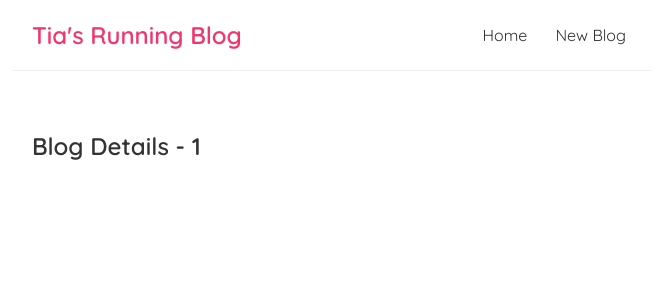
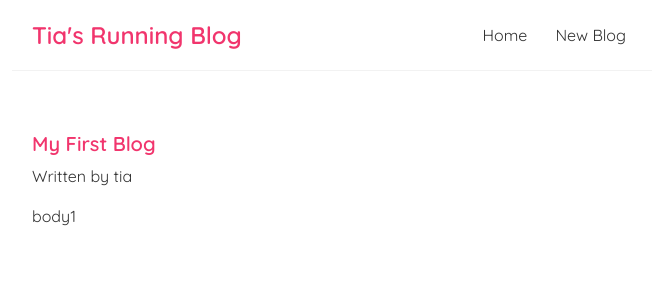
Before and after one commit to tiafields/RunningBlog, a React (Create React App) app: page /blogs/1 in a window 1280 px wide. Shown: the top 300 px of the page, without its empty margins (308-964 px from the left). Built offline with nearby package versions, Linux system fonts and the light colour scheme; data requests are answered from the project's data file.

Commit message:
updating the useFetch hook in the useFetch.js to fetch details of a single blog

```diff
--- a/src/BlogDetails.js
+++ b/src/BlogDetails.js
@@ -1,10 +1,20 @@
 import { useParams } from "react-router-dom/cjs/react-router-dom.min";
+import useFetch from "./useFetch";
 
 const BlogDetails = () => {
     const { id } = useParams();
+    const { data: blog, error, isPending } = useFetch('http://localhost:8000/blogs/' + id);
     return (
         <div className="blog-details">
-            <h2>Blog Details - { id } </h2>
+            { isPending && <div>Loading...</div> }
+            { error && <div> {error} </div> }
+            { blog && (
+                <article>
+                    <h2> {blog.title} </h2>
+                    <p>Written by { blog.author } </p>
+                    <div> {blog.body} </div>
+                </article>
+            )}
         </div>
      );
 }
--- a/src/index.css
+++ b/src/index.css
@@ -61,3 +61,24 @@
 .blog-preview a{
   text-decoration:none;
 }
+
+/* blog details page */
+
+.blog-details h2 {
+  font-size: 20px;
+  color: #f1356d;
+  margin-bottom: 10px;
+}
+
+.blog-details div {
+  margin: 20px 0;
+}
+
+.blog-details button {
+  background: #f1356d;
+  color: #fff;
+  border: 0;
+  padding: 8px;
+  border-radius: 8px;
+  cursor: pointer;
+}
--- a/src/useFetch.js
+++ b/src/useFetch.js
@@ -5,11 +5,12 @@ const useFetch = (url) => {
 
     /* updating state properties  */
     const [data, setData] = useState(null);
-    const [isPending, setIsPending] =useState(true);
+    const [isPending, setIsPending] = useState(true);
     const [error, setError] = useState(null);
 
     useEffect (() => {
         const abortCont = new AbortController();
+
         setTimeout(() => {
             fetch(url, { signal: abortCont.signal})
                 .then(res => {
```
